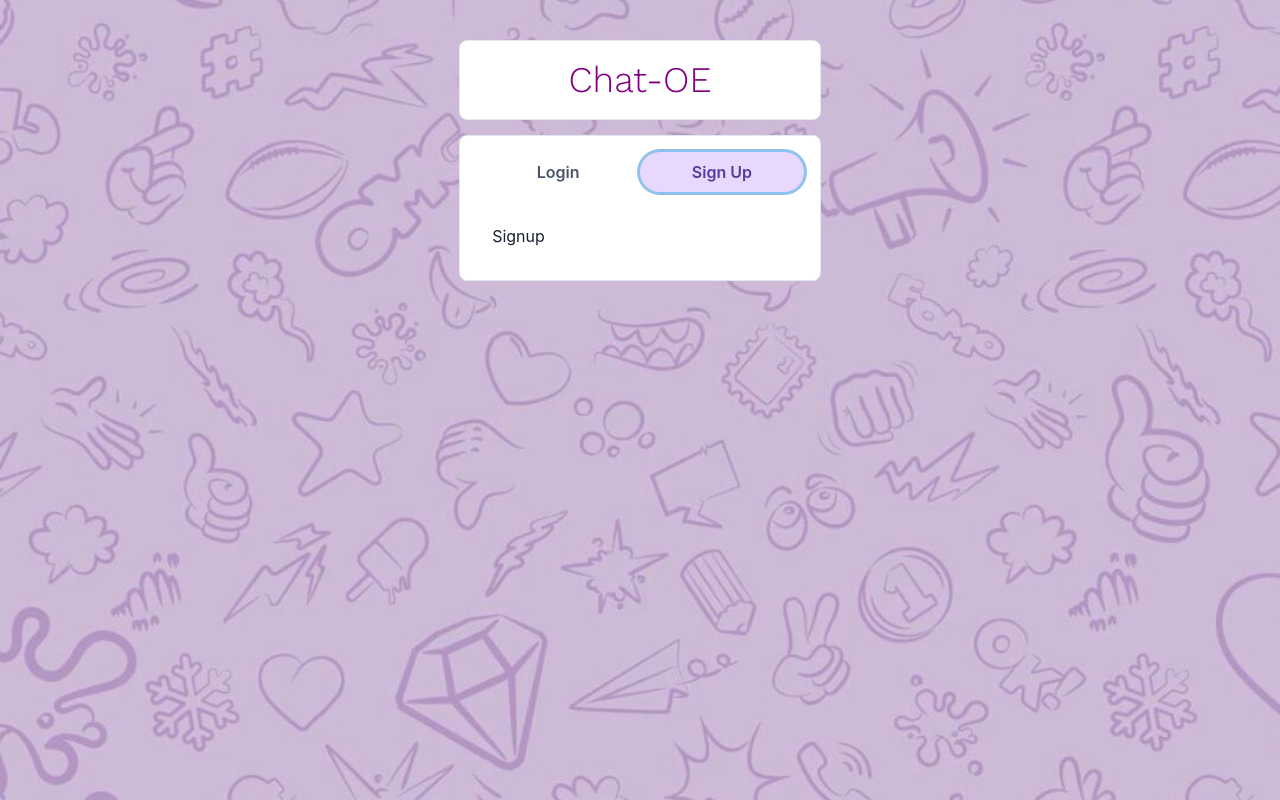
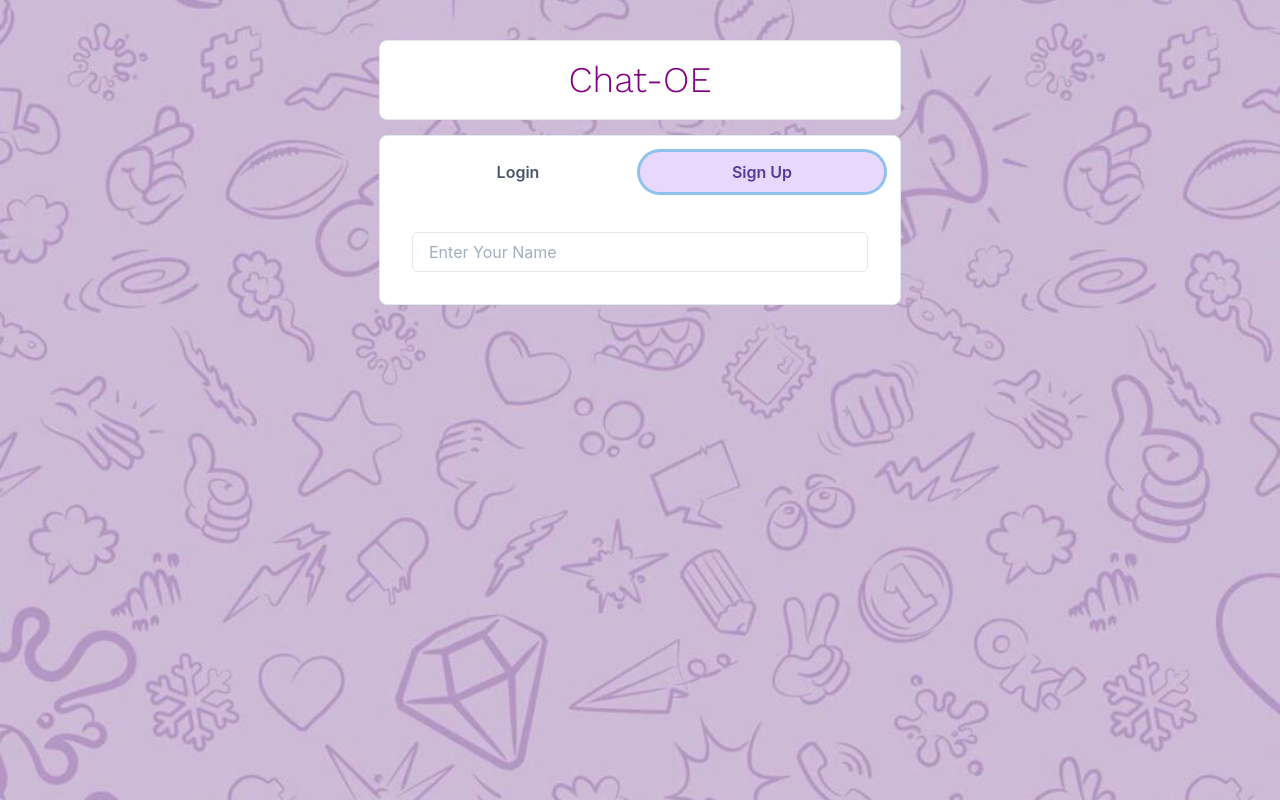
Before and after one commit to mustafatayfur/react-chat-app, a React (Create React App) app: page / in a window 1280 px wide. Both pictures are taken after a click on the tab "Sign Up". Built offline with nearby package versions, Linux system fonts and the light colour scheme.

Commit message:
signup input

```diff
--- a/src/Pages/Homepage.js
+++ b/src/Pages/Homepage.js
@@ -12,14 +12,14 @@ const Homepage = () => {
                 justifyContent="center"
                 p={3}
                 bg={"white"}
-                w="180%"
+                w="150%"
                 m="40px 0 15px 0"
                 borderRadius="lg"
                 borderWidth="1px"
                 >
                 <Text fontSize='4xl' fontFamily="work sans" color="purple">Chat-OE</Text>
             </Box>
-            <Box bg="white" w="180%" p={4} borderRadius="lg" borderWidth="1px" >
+            <Box bg="white" w="150%" p={4} borderRadius="lg" borderWidth="1px" >
             <Tabs variant='soft-rounded' colorScheme='purple'>
             <TabList mb="1em">
               <Tab width="50%">Login</Tab>
--- a/src/components/Authentication/Signup.js
+++ b/src/components/Authentication/Signup.js
@@ -1,8 +1,21 @@
-import React from 'react'
+import { FormControl, FormLabel, Input, VStack } from '@chakra-ui/react'
+import React, { useState } from 'react'
 
 const Signup = () => {
+    const [name, setName]= useState()
+
   return (
-    <div>Signup</div>
+    <VStack spacing="5px">
+        <FormControl>
+            <FormLabel>
+
+            </FormLabel>
+            <Input
+                placeholder='Enter Your Name'
+                onChange={(e)=>setName(e.target.value)}
+                />
+        </FormControl>
+    </VStack>
   )
 }
 
```
